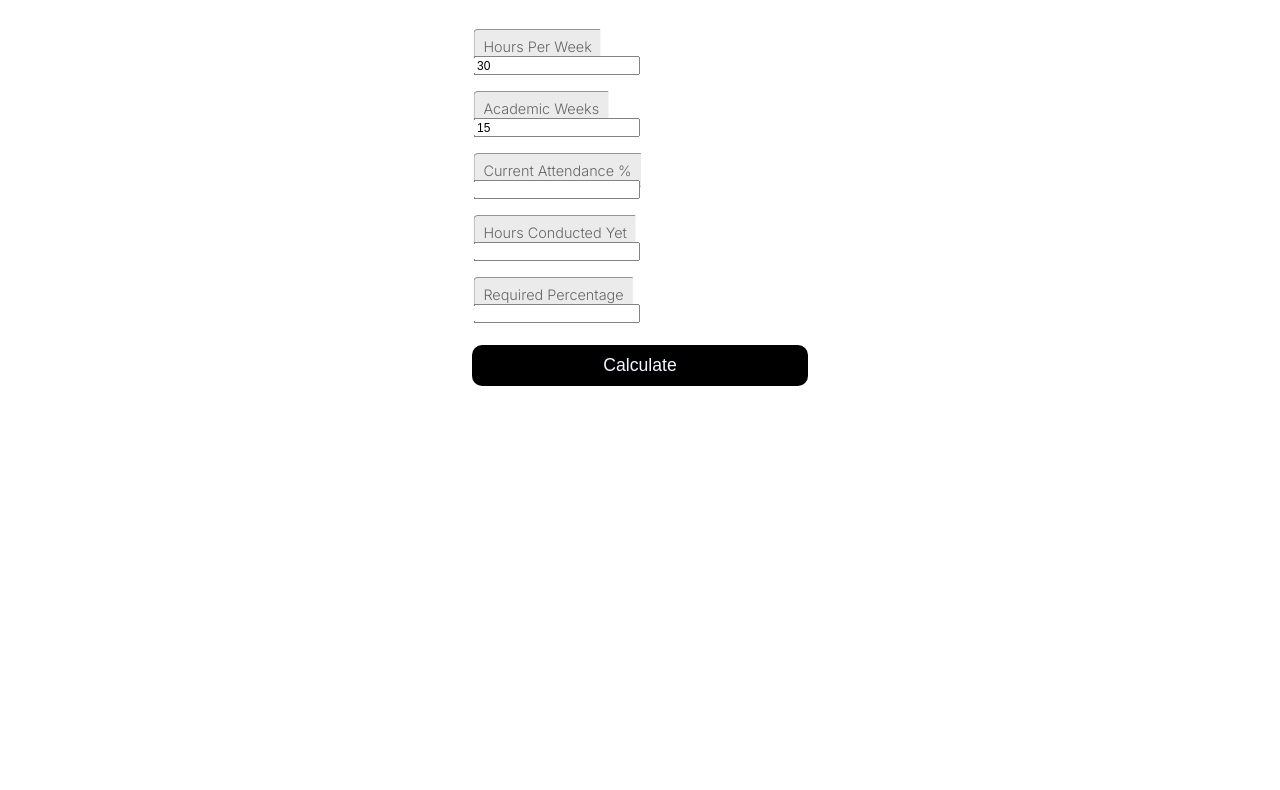
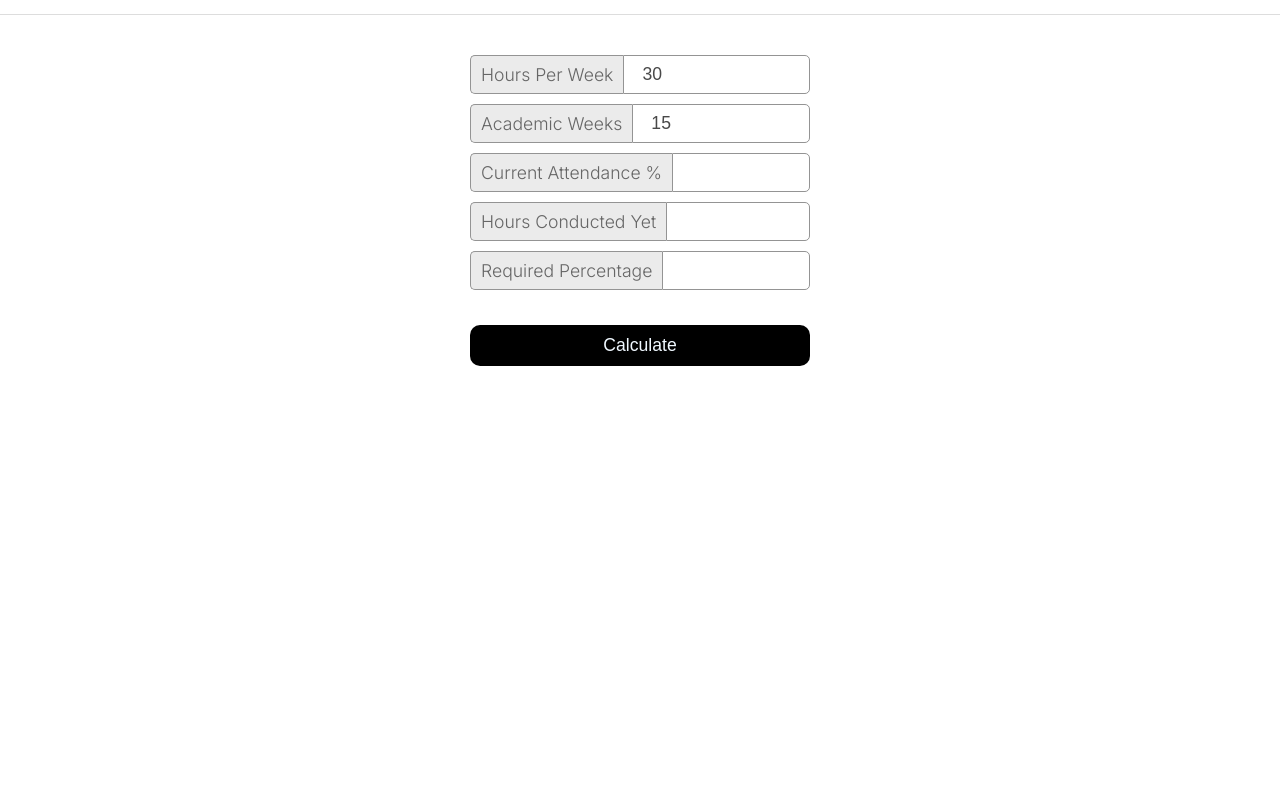
Before and after one commit to Himank-Khatri/BunkCalculator.io, a plain HTML site: page index.html in a window 1280 px wide. Shown: the part 85-875 px from the top of the page. After the commit the page ends 800 px from the top, so only its background shows below. Drawn offline with Linux system fonts and the light colour scheme.

Commit message:
Update style.css

```diff
--- a/style.css
+++ b/style.css
@@ -1,22 +1,14 @@
 body{
     font-family: 'Inter', sans-serif;
-    margin: 10px 0px 0px 0px;
+    margin: 0px;
     padding: 0px;
     background-color:#ffffff;
 }
 
-.container{
-    flex-wrap: wrap;
-    display: flex;
-    flex-direction: column;
-    justify-content: top;
-    align-items: center;
-    height: 100vh;
-}
 
 h1{
     font-size: 2.4em1;
-    margin: 20px 10px 10px 10px;
+    margin: 30px 10px 30px 10px;
 }
 
 hr{width: 100%;
@@ -26,24 +18,29 @@ hr{width: 100%;
     border-top: 1px solid #ddd;
 }
 
-.user-form{
-    transform: scale(0.9);
-    transform-origin: center;
-    width: 370px;
-    margin:0px 0px 20px 0px;
+.container {
+    max-width: 340px;
+    margin: 0 auto;
+    display: flex;
+    flex-direction: column;
+    justify-content: space-between;
 }
 
-.user-input{
+.user-form{
+    font-size: 1.1em    ;
+    margin: 0px 0px 10px 0px;
     display: flex;
     flex-direction: row;
-    justify-content: left;
-    align-items: top;
-    font-size: 1.2em;
-    padding: 0px;
-    margin: 0px 0px 10px 0px;
 }
 
-.user-form label{
+.form-label{
+    display: flex;
+    align-items: center;
+}
+
+label{
+    width: auto;
+    white-space: nowrap;
     color: #666;
     background-color: #ebebeb;
     padding: 8px 10px;
@@ -53,22 +50,24 @@ hr{width: 100%;
     border-top-left-radius: 5px;
 }
 
-.user-input input{
+.form-input{
+    flex-grow: 1;
+}
+
+input{
+    width: 100%;
+    height: 100%;
+    font-size: 100%;
+    box-sizing: border-box;
     color: #494949;
-    font-size: 18px;
-    height: 40px;
     border: 1px #949494 solid;
     padding: 0px 18px;
     border-top-right-radius: 5px;
     border-bottom-right-radius: 5px;
 }
 
-input:focus{
-    outline: 2px #4b4b4b solid;
-    outline-offset: -1px;
-}
-
 button{
+    margin: 25px 0px 25px 0px;
     font-size: 1.1em;
     background-color: black;
     color: aliceblue;
@@ -89,7 +88,6 @@ button{
     display: None;
     line-height: 1.5em;
 }
-
-.output p{
-    text-align: center;
+p{
+    margin: 20px 0px 0px 0px;
 }
```
